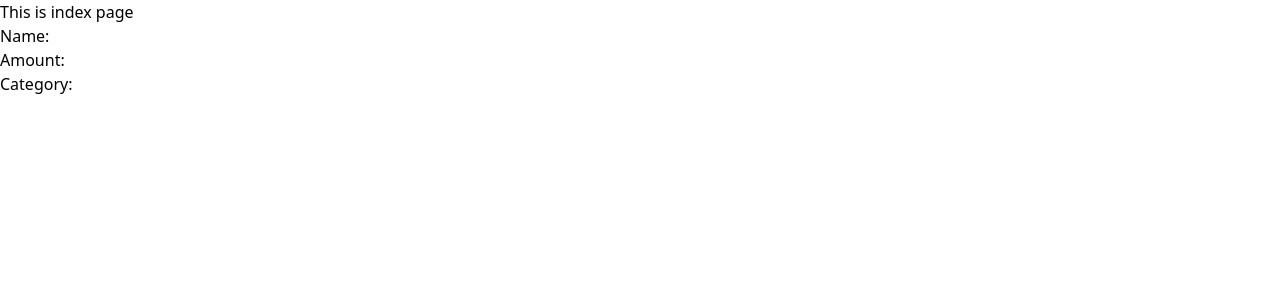
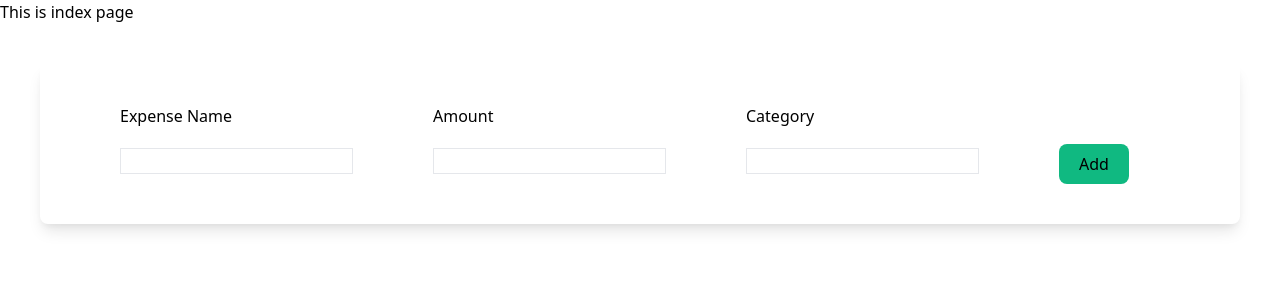
Before and after one commit to PRIXYY/expense-tracker, a Django app: page / in a window 1280 px wide. Shown: the top 300 px of the page. Run offline with Django 5.2, Linux system fonts and the light colour scheme; style sheets or scripts are compiled from the project's sources.

Commit message:
Styling and submitting expense form

```diff
--- a/mysite/myapp/templates/myapp/index.html
+++ b/mysite/myapp/templates/myapp/index.html
@@ -1,8 +1,45 @@
 {% extends 'myapp/base.html' %}
 {% block body %}
     <h1>This is index page</h1>
-    <form action="">
+    <form class="shadow-lg m-10 rounded-lg" method="POST">
         {% csrf_token %}
-        {{ expense_form.as_p }}
+        <div class="form-container px-10 py-10 flex">
+            <div class="mx-10">
+                <div class="mb-5">
+                    <label>
+                        Expense Name
+                    </label>
+                </div>
+                <div class="border">{{ expense_form.name }}</div>
+            </div>
+
+            <div class="mx-10">
+                <div class="mb-5">
+                    <label>
+                        Amount
+                    </label>
+                </div>
+                <div class="border">{{ expense_form.amount }}</div>
+            </div>
+
+            <div class="mx-10">
+                <div class="mb-5">
+                    <label>
+                        Category
+                    </label>
+                </div>
+                <div class="border">{{ expense_form.category }}</div>
+            </div>
+            <div class="mx-10 mt-10">
+                <button class="bg-green-500 px-5 py-2 rounded-lg text=white">Add</button>
+
+            </div>
+
+
+
+
+        </div>
+
+
     </form>
 {% endblock %}
--- a/mysite/myapp/views.py
+++ b/mysite/myapp/views.py
@@ -4,5 +4,11 @@
 
 
 def index(request):
+    if request.method == "POST":
+        expense = ExpenseForm(request.POST)
+        if expense.is_valid():
+            expense.save()
+
+
     expense_form = ExpenseForm()
     return render(request,'myapp/index.html',{'expense_form':expense_form})
```
Also changed, not shown: mysite/db.sqlite3.
